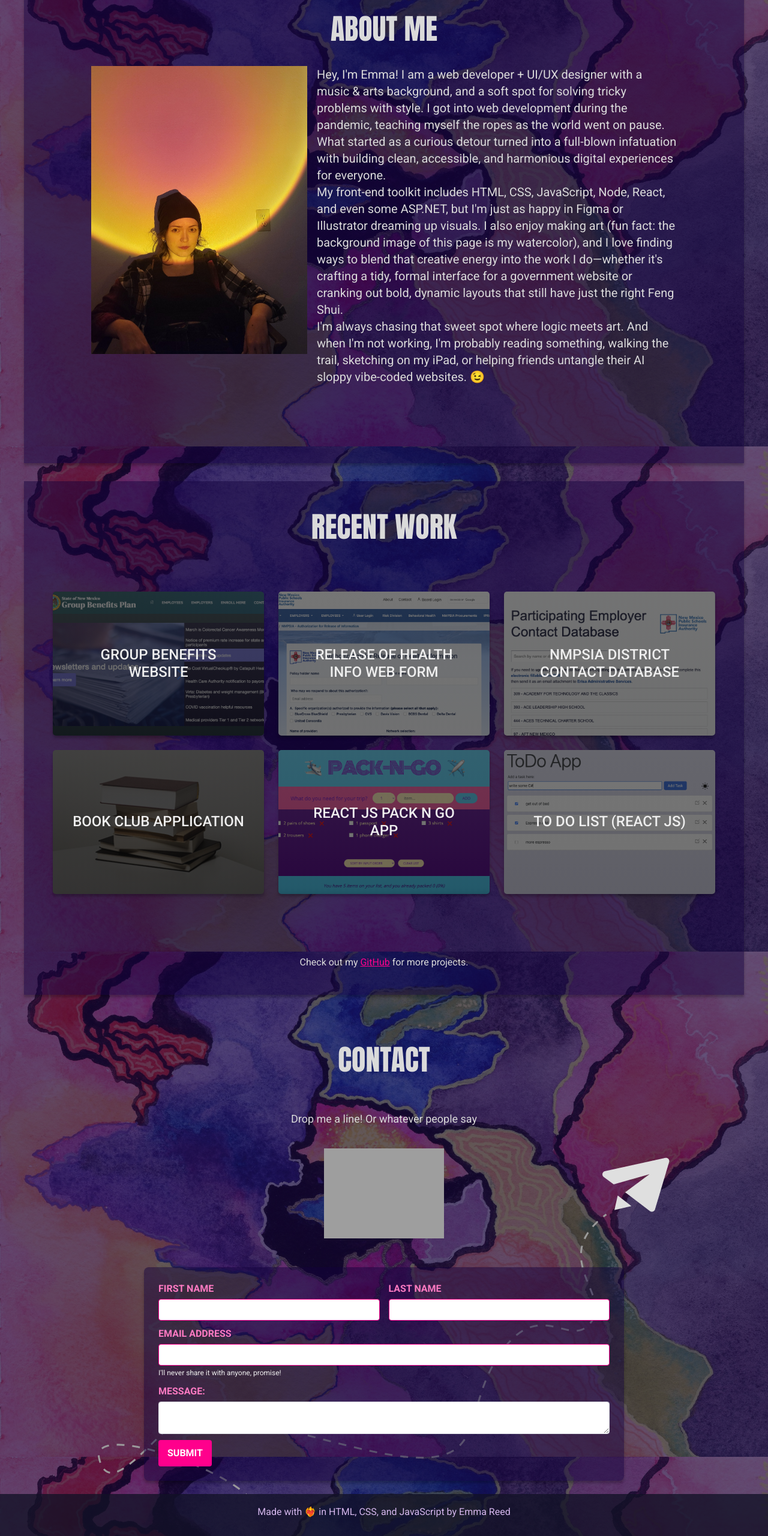
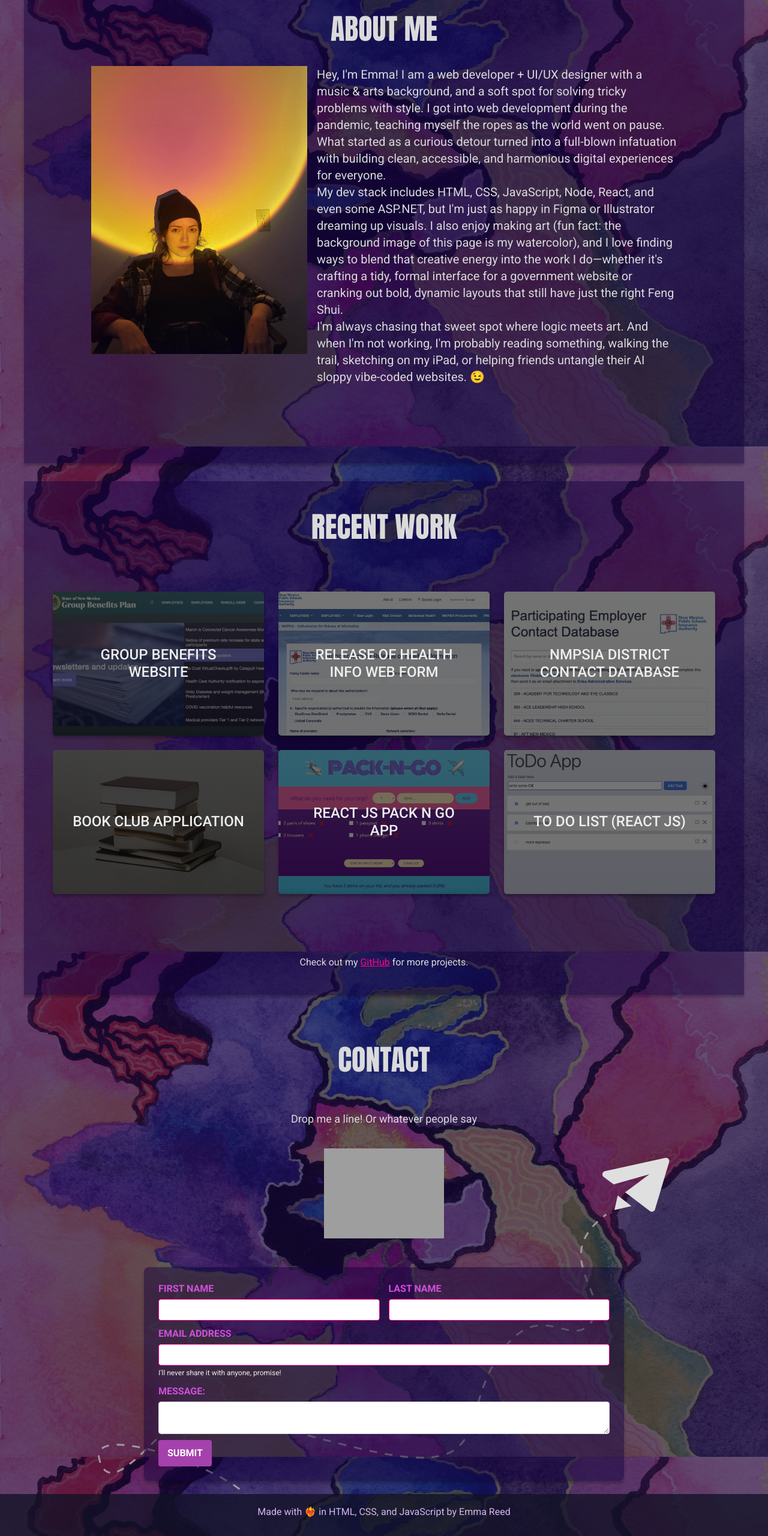
Before and after one commit to grassh0ppr/quick-EKR-static, a plain HTML site: page index.html in a window 1280 px wide. Shown: the part 940-3500 px from the top of the page at 60% size. Drawn offline with nearby package versions, Linux system fonts and the light colour scheme; grey boxes are pictures that could not be loaded.

Commit message:
Add aria-label to nav button

```diff
--- a/index.html
+++ b/index.html
@@ -42,7 +42,7 @@
             </li>
           </ul>
         </nav>
-        <button class="btn-mobile-nav">
+        <button class="btn-mobile-nav" aria-label="Toggle mobile navigation">
           <ion-icon name="menu-outline" class="icon-mobile-nav"></ion-icon>
           <ion-icon
             name="close-outline"
@@ -82,11 +82,11 @@
                 digital experiences for everyone.
               </p>
               <p class="blurb">
-                My front-end toolkit includes HTML, CSS, JavaScript, Node,
-                React, and even some ASP.NET, but I'm just as happy in Figma or
-                Illustrator dreaming up visuals. I also enjoy making art (fun
-                fact: the background image of this page is my watercolor), and I
-                love finding ways to blend that creative energy into the work I
+                My dev stack includes HTML, CSS, JavaScript, Node, React, and
+                even some ASP.NET, but I'm just as happy in Figma or Illustrator
+                dreaming up visuals. I also enjoy making art (fun fact: the
+                background image of this page is my watercolor), and I love
+                finding ways to blend that creative energy into the work I
                 do&mdash;whether it's crafting a tidy, formal interface for a
                 government website or cranking out bold, dynamic layouts that
                 still have just the right Feng Shui.
--- a/style.css
+++ b/style.css
@@ -550,7 +550,7 @@ button.btn.portal:hover {
 
 .form label {
   font-size: 1.6rem;
-  color: #fe7ac2;
+  color: #d24fdc;
   text-transform: uppercase;
   font-weight: 600;
 }
@@ -565,7 +565,7 @@ button.btn.portal:hover {
 }
 
 .form button.btn-primary {
-  background-color: #ff008c;
+  background-color: #a541ac;
   color: #fff;
   cursor: pointer;
   /* height: 3.2rem; */
@@ -573,7 +573,7 @@ button.btn.portal:hover {
   border: none;
   border-radius: 0.4rem;
   text-transform: uppercase;
-  font-weight: 600;
+  font-weight: 700;
   transition: all 0.3s ease;
 }
 
```
Also changed, not shown: 1 other file.
